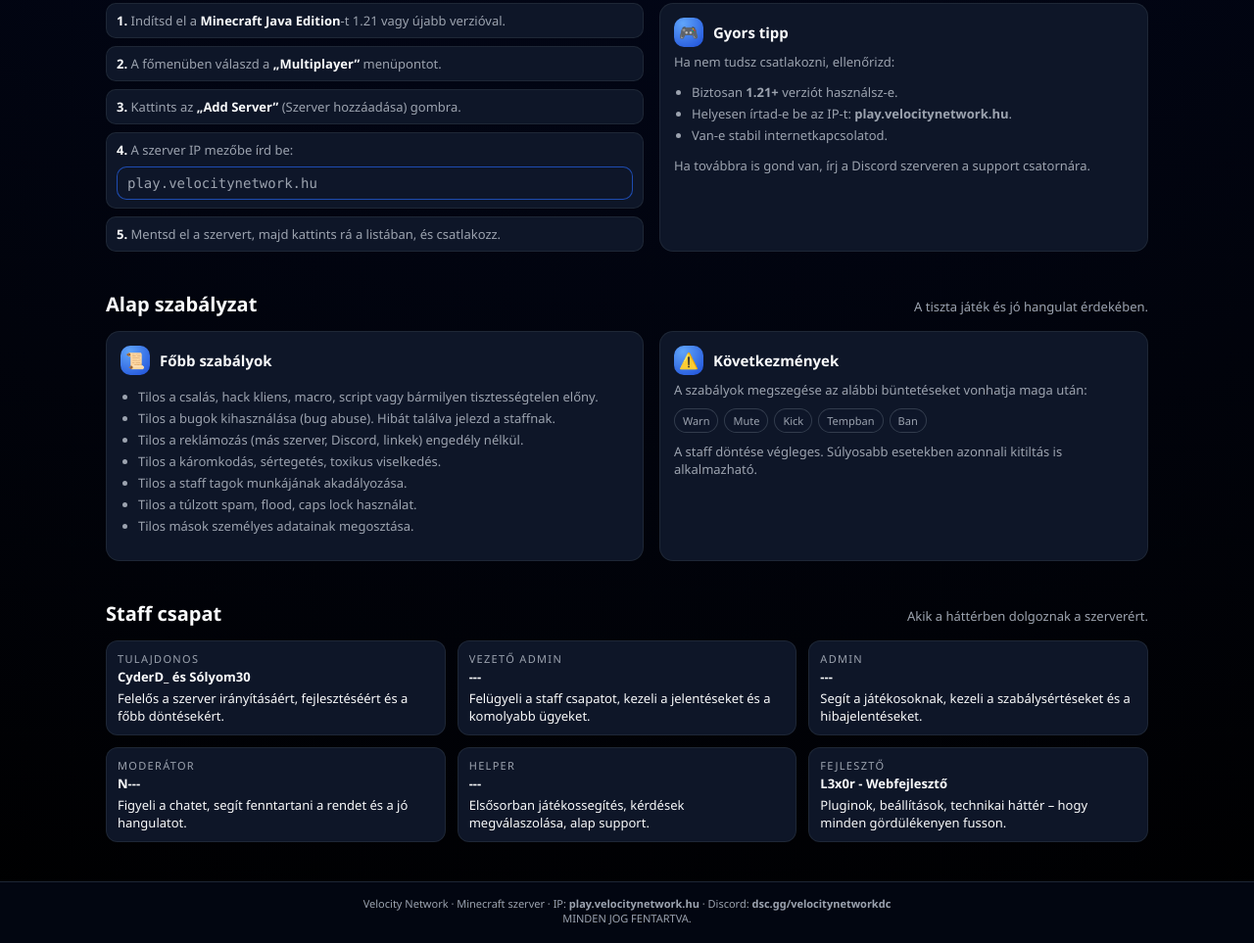
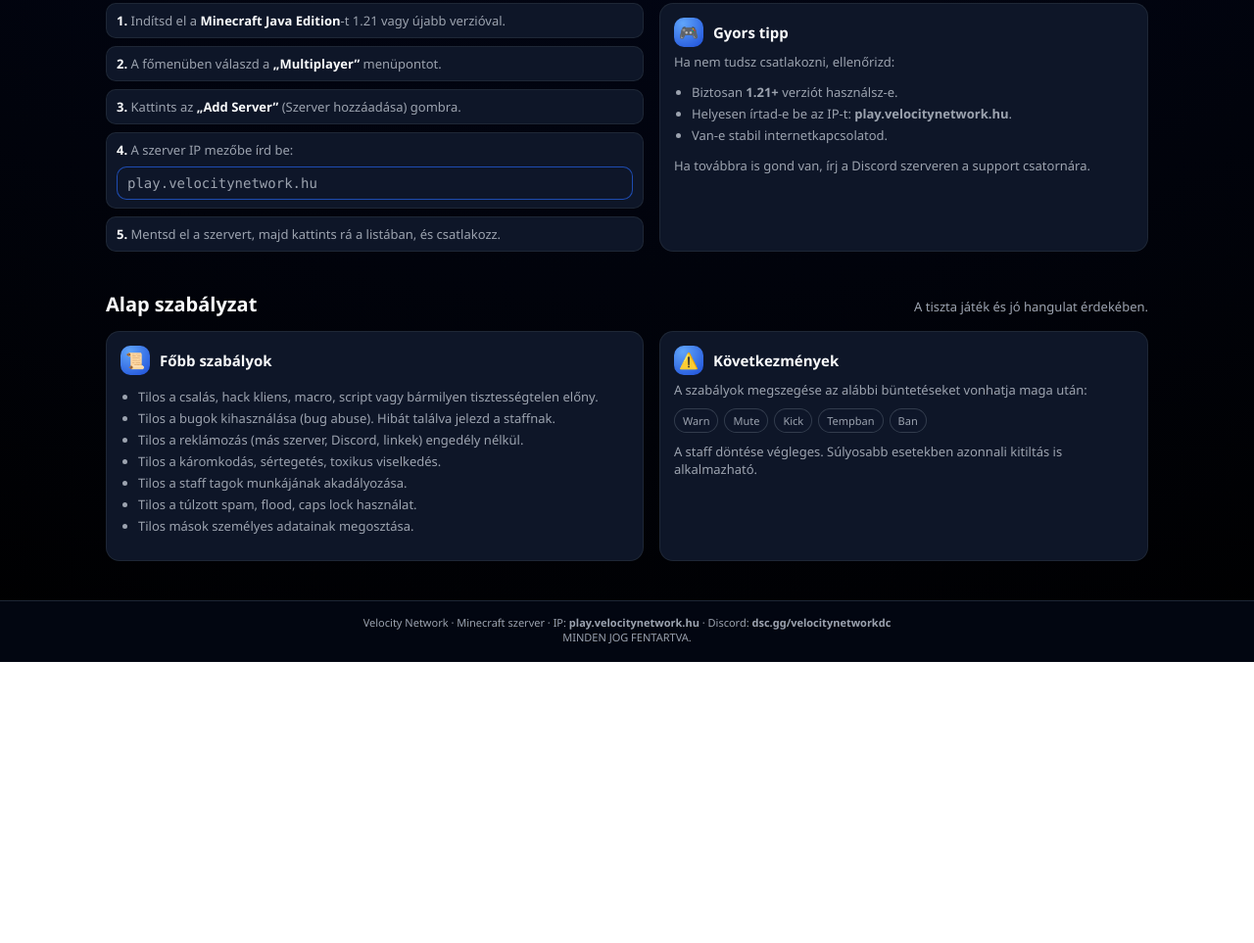
Before and after one commit to GARDIOFAN/Velocity-Network, a plain HTML site: page index.html in a window 1280 px wide. Shown: the part 1046-2009 px from the top of the page at 98% size. After the commit the page ends 1722 px from the top, so only its background shows below. Drawn offline with Linux system fonts and the light colour scheme.

```diff
--- a/index.html
+++ b/index.html
@@ -850,47 +850,6 @@
         </div>
     </section>
 
-    <section id="staff">
-        <div class="section-header">
-            <div class="section-title">Staff csapat</div>
-            <div class="section-sub">Akik a háttérben dolgoznak a szerverért.</div>
-        </div>
-
-        <div class="staff-grid">
-            <div class="staff-card">
-                <div class="staff-role">Tulajdonos</div>
-                <div class="staff-name">CyderD_ és Sólyom30</div>
-                <div>Felelős a szerver irányításáért, fejlesztéséért és a főbb döntésekért.</div>
-            </div>
-            <div class="staff-card">
-                <div class="staff-role">Vezető Admin</div>
-                <div class="staff-name">---</div>
-                <div>Felügyeli a staff csapatot, kezeli a jelentéseket és a komolyabb ügyeket.</div>
-            </div>
-            <div class="staff-card">
-                <div class="staff-role">Admin</div>
-                <div class="staff-name">---</div>
-                <div>Segít a játékosoknak, kezeli a szabálysértéseket és a hibajelentéseket.</div>
-            </div>
-            <div class="staff-card">
-                <div class="staff-role">Moderátor</div>
-                <div class="staff-name">N---</div>
-                <div>Figyeli a chatet, segít fenntartani a rendet és a jó hangulatot.</div>
-            </div>
-            <div class="staff-card">
-                <div class="staff-role">Helper</div>
-                <div class="staff-name">---</div>
-                <div>Elsősorban játékossegítés, kérdések megválaszolása, alap support.</div>
-            </div>
-            <div class="staff-card">
-                <div class="staff-role">Fejlesztő</div>
-                <div class="staff-name">L3x0r - Webfejlesztő</div>
-                <div>Pluginok, beállítások, technikai háttér – hogy minden gördülékenyen fusson.</div>
-            </div>
-        </div>
-    </section>
-</main>
-
 <footer>
     Velocity Network · Minecraft szerver · IP: <strong>play.velocitynetwork.hu</strong> · Discord: <strong>dsc.gg/velocitynetworkdc</strong><br>
  MINDEN JOG FENTARTVA.
```
